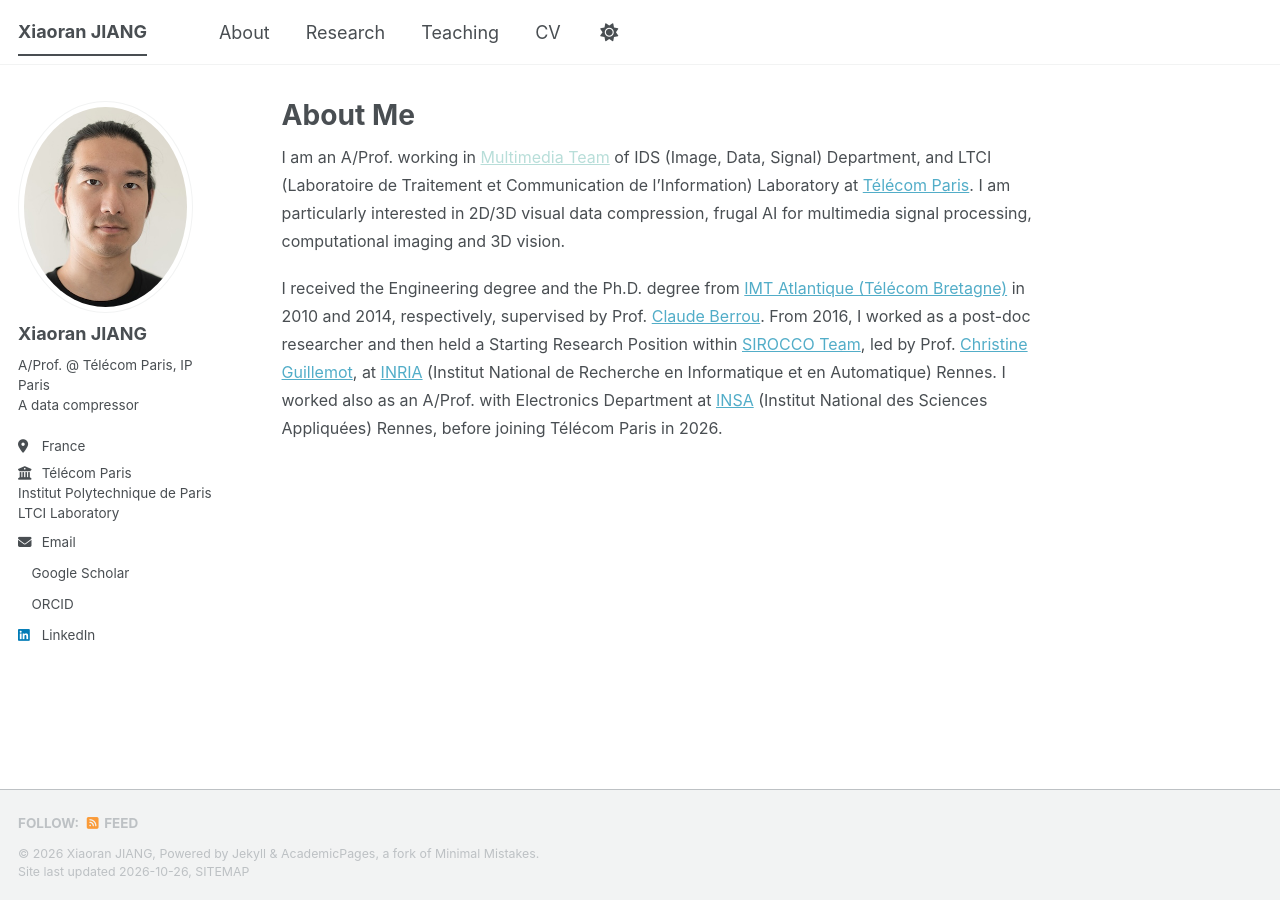
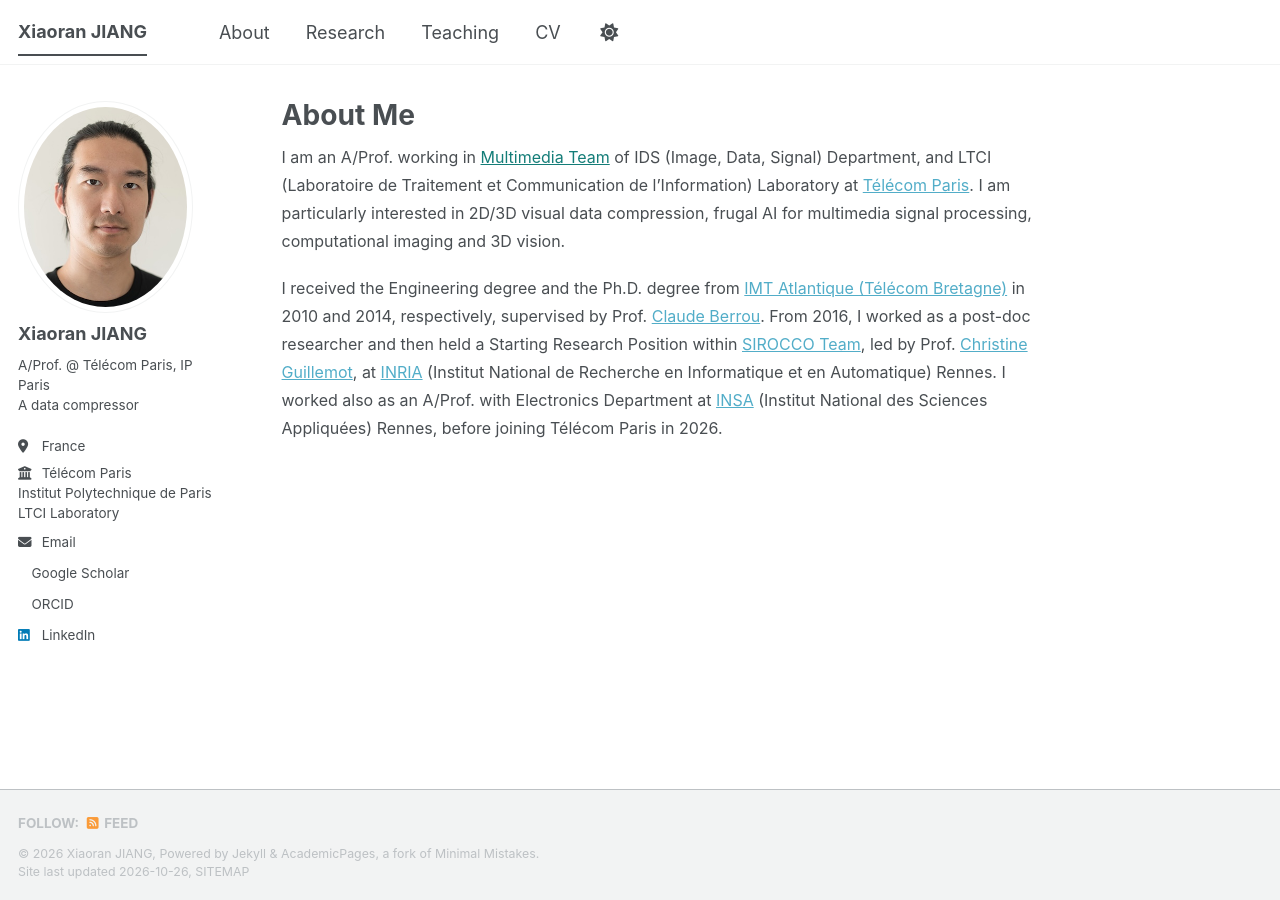
Before and after one commit to xiaoranjiang/xiaoranjiang.github.io, a Jekyll site: the page built from _pages/about.md, in a window 1280 px wide. Built offline with Jekyll 4.4.1, drawn with Linux system fonts in a browser that asks for light colours; a style sheet for code colours, icons or effects is not loaded.

Commit message:
Update main.scss

```diff
--- a/assets/css/main.scss
+++ b/assets/css/main.scss
@@ -84,11 +84,11 @@
 }
 
 .custom-link {
-  color: #B8DED9;
+  color: #147D78;
   text-decoration: none;
 }
 
 .custom-link:hover {
-  color: #B8DED9;
+  color: #147D78;
   text-decoration: underline;
 }
```
